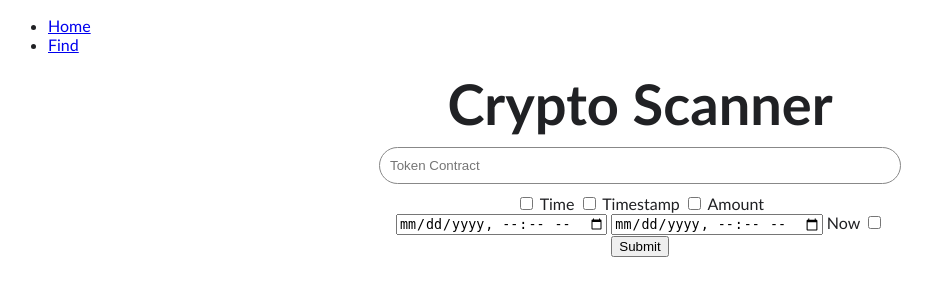
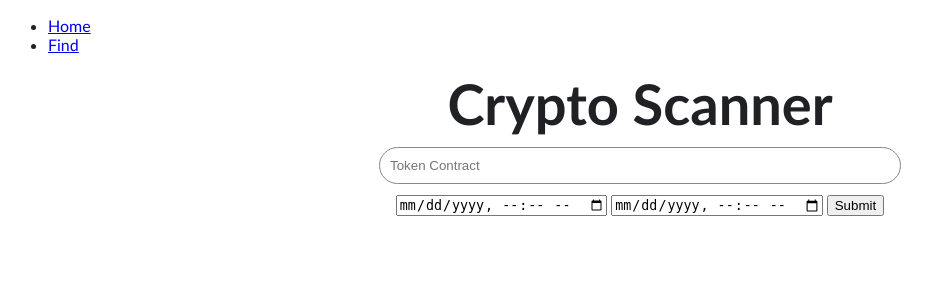
Before and after one commit to emmettgallic06/crypto_scanner, a Flask app: page / in a window 1280 px wide. Shown: the top 300 px of the page, without its empty margins (0-933 px from the left). Run offline with Flask 2, Linux system fonts and the light colour scheme.

Commit message:
HTML update

```diff
--- a/python/templates/index.html
+++ b/python/templates/index.html
@@ -16,16 +16,8 @@
                 <h1>Crypto Scanner</h1>
                 <form action="../main.py">
                     <input type="text" name="q" class="searchbar" id="contract" placeholder="Token Contract">
-                    <input type ="checkbox" id ="time" name="time" value="time">
-                    <label for ="time">Time</label>
-                    <input type ="checkbox" id ="timestamp" name="timestamp" value="timestamp">
-                    <label for ="timestamp">Timestamp</label>
-                    <input type ="checkbox" id ="amount" name="amount" value="amount">
-                    <label for ="amount">Amount</label><br>
                     <input type="datetime-local" id = "start">
                     <input type="datetime-local" id="end">
-                    <label for ="time">Now</label>
-                    <input type ="checkbox" id ="endtimevalue" name="endtimevalue" value="amount"><br>
                     <input type="submit" value="Submit">
                 </form>
             </center>
--- a/python/webapp.py
+++ b/python/webapp.py
@@ -16,6 +16,19 @@ def find():
 
 @app.route("/")
 def main():
+    if request.method == 'POST':
+        contract = request.form.get('contract')
+        start = request.form.get('start')
+        end = request.form.get('end')
+        if not contract:
+            flash('Contract is required')
+        if not start:
+            flash('Start Date is required')
+        if not end:
+            flash('End Date is required')
+        else:
+            messages.append({'contract': contract})
+        return scan2.get_hash_time(contract)
     return render_template('index.html')
 
 if __name__ == "__main__":
```
